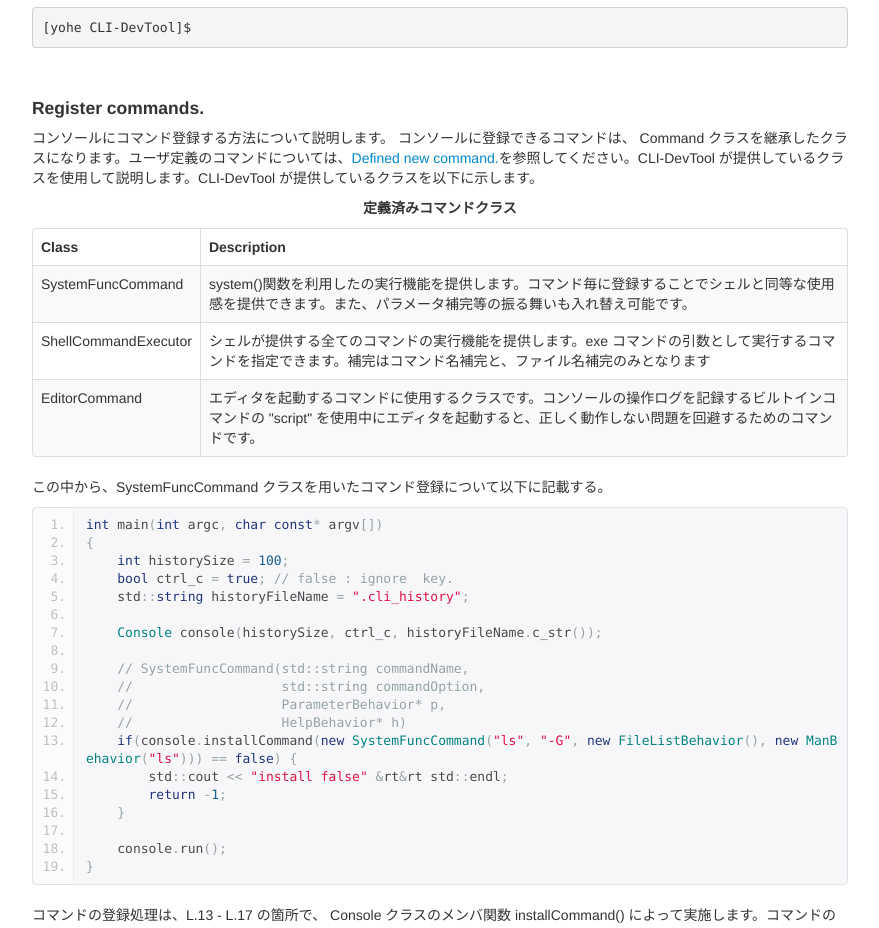
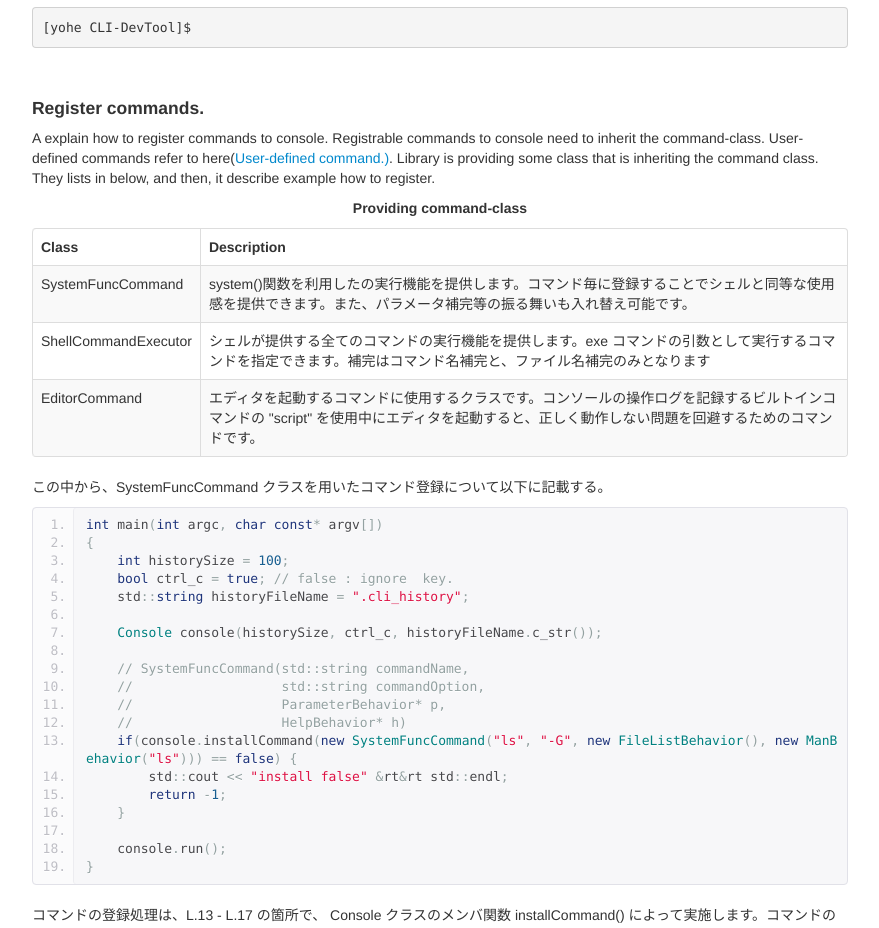
Before and after one commit to yohe/CLI-DevTool, a plain HTML site: page index.html in a window 1280 px wide. Shown: the part 1827-2755 px from the top of the page, without its empty margins (306-1185 px from the left). Drawn offline with nearby package versions, Linux system fonts and the light colour scheme.

Commit message:
Update from iPad.

```diff
--- a/index.html
+++ b/index.html
@@ -206,10 +206,11 @@ std::string Console::printPromptImpl() const {
               <p>In this case, it is displayed the following.</p>
               <pre>[yohe CLI-DevTool]$</pre>
               <h4 id="regist_command"> Register commands.</h4>
-              <p>コンソールにコマンド登録する方法について説明します。
-              コンソールに登録できるコマンドは、 Command クラスを継承したクラスになります。ユーザ定義のコマンドについては、<a href="#defined_new_command">Defined new command.</a>を参照してください。CLI-DevTool が提供しているクラスを使用して説明します。CLI-DevTool が提供しているクラスを以下に示します。</p>
+              <p> A explain how to register commands to console.
+              Registrable commands to console need to inherit the command-class.
+User-defined commands refer to here(<a href="#defined_new_command">User-defined command.)</a>. Library is providing some class that is inheriting the command class. They lists in below, and then, it describe example how to register.</p>
 
-              <p class="text-center"><strong>定義済みコマンドクラス</strong></p>
+              <p class="text-center"><strong>Providing command-class</strong></p>
               <table class="table table-bordered table-striped">
                 <colgroup>
                   <col class="span1">
```
